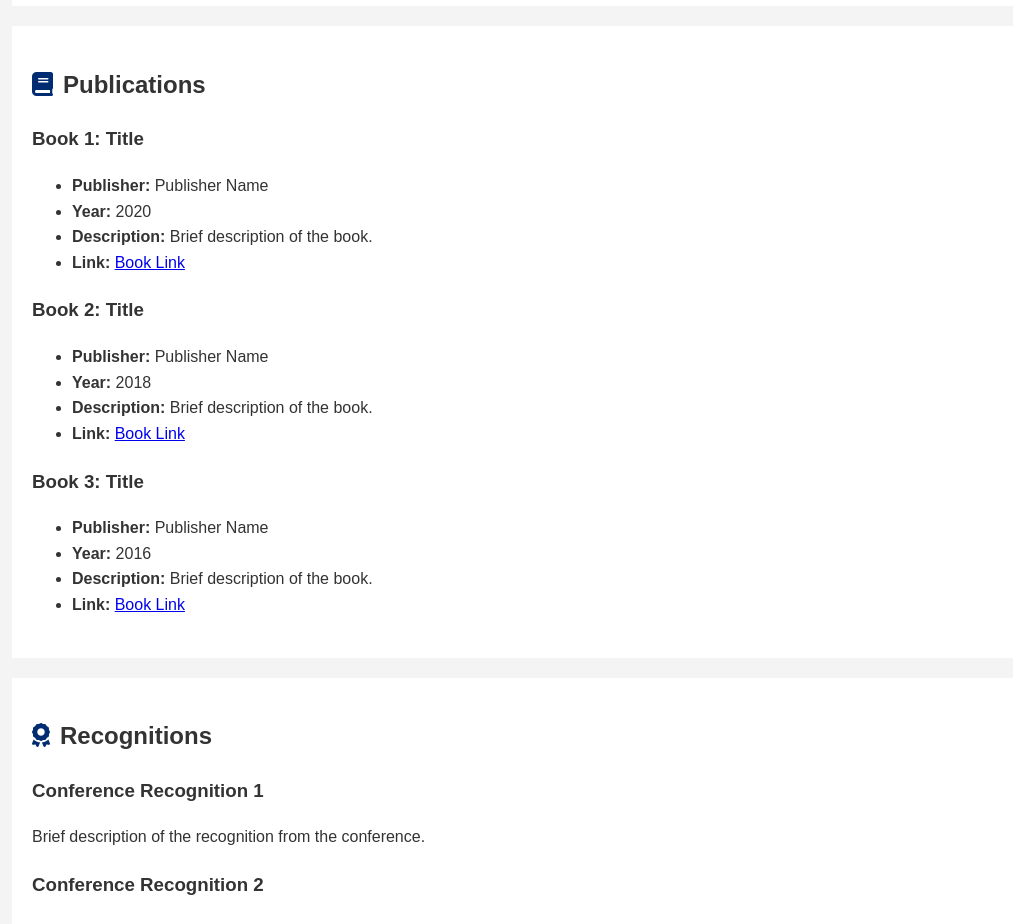
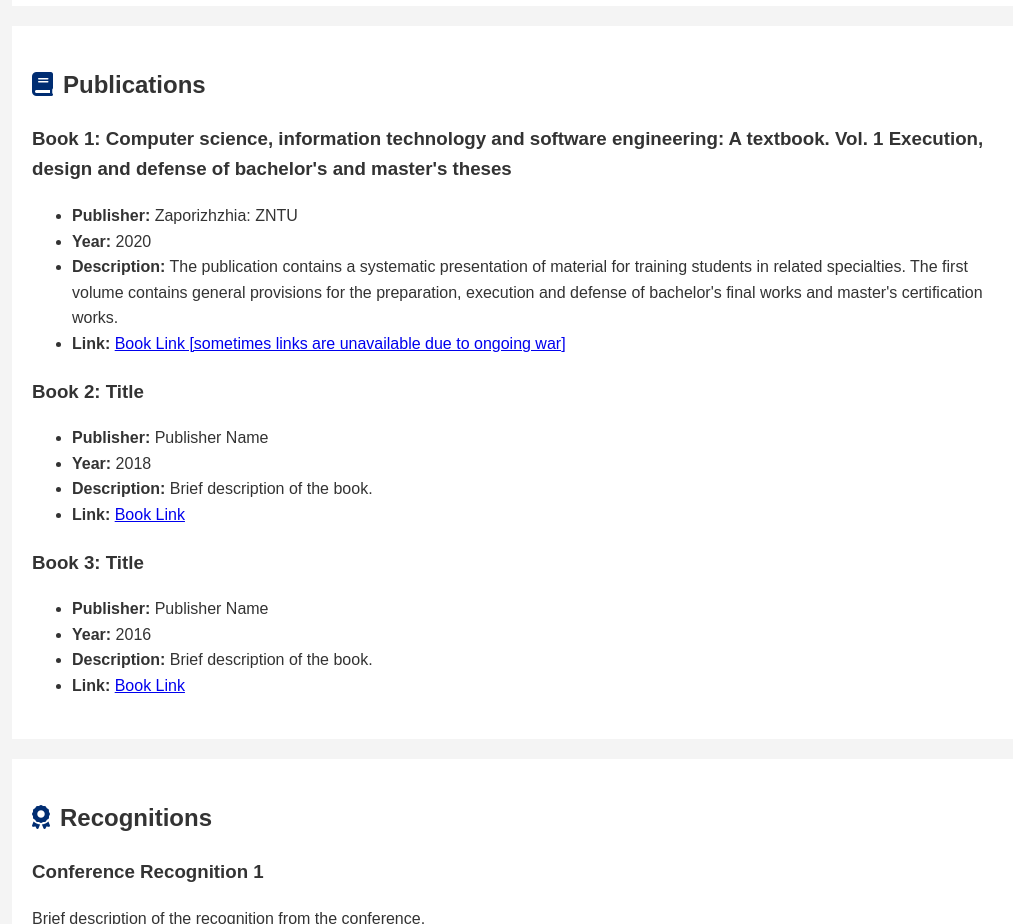
Before and after one commit to Serhii-erg/Serhii-erg.github.io, a plain HTML site: page index.html in a window 1280 px wide. Shown: the part 1760-2684 px from the top of the page, without its empty margins (116-1129 px from the left). Drawn offline with Linux system fonts and the light colour scheme.

Commit message:
New paragraf

```diff
--- a/index.html
+++ b/index.html
@@ -164,12 +164,12 @@
         <section id="publications" class="content">
             <h2><i class="fas fa-book section-icon"></i>Publications</h2>
             <div class="publication">
-                <h3>Book 1: Title</h3>
+                <h3>Book 1: Computer science, information technology and software engineering: A textbook. Vol. 1 Execution, design and defense of bachelor's and master's theses</h3>
                 <ul>
-                    <li><strong>Publisher:</strong> Publisher Name</li>
+                    <li><strong>Publisher:</strong> Zaporizhzhia: ZNTU</li>
                     <li><strong>Year:</strong> 2020</li>
-                    <li><strong>Description:</strong> Brief description of the book.</li>
-                    <li><strong>Link:</strong> <a href="link_to_book">Book Link</a></li>
+                    <li><strong>Description:</strong> The publication contains a systematic presentation of material for training students in related specialties. The first volume contains general provisions for the preparation, execution and defense of bachelor's final works and master's certification works.</li>
+                    <li><strong>Link:</strong> <a href="http://library.zntu.edu.ua/virtual_exhibition/book_20years_fknt.pdf">Book Link [sometimes links are unavailable due to ongoing war]</a></li>
                 </ul>
             </div>
             <div class="publication">
```
